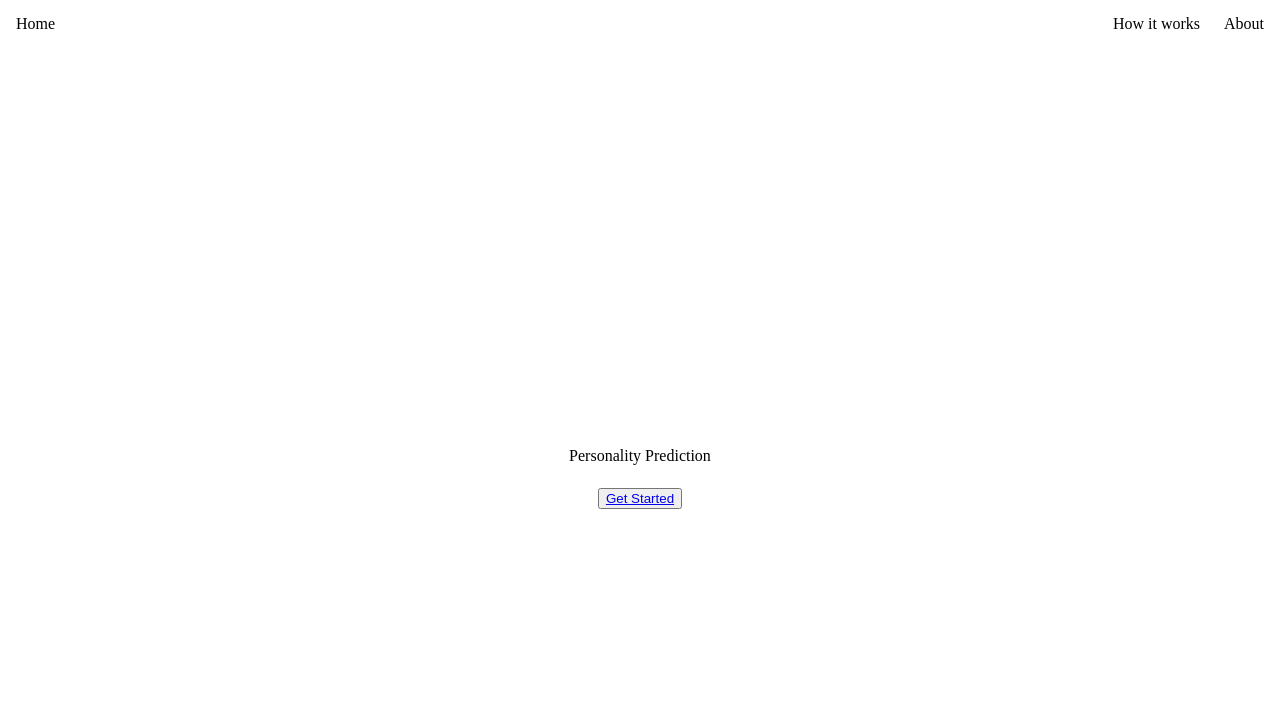
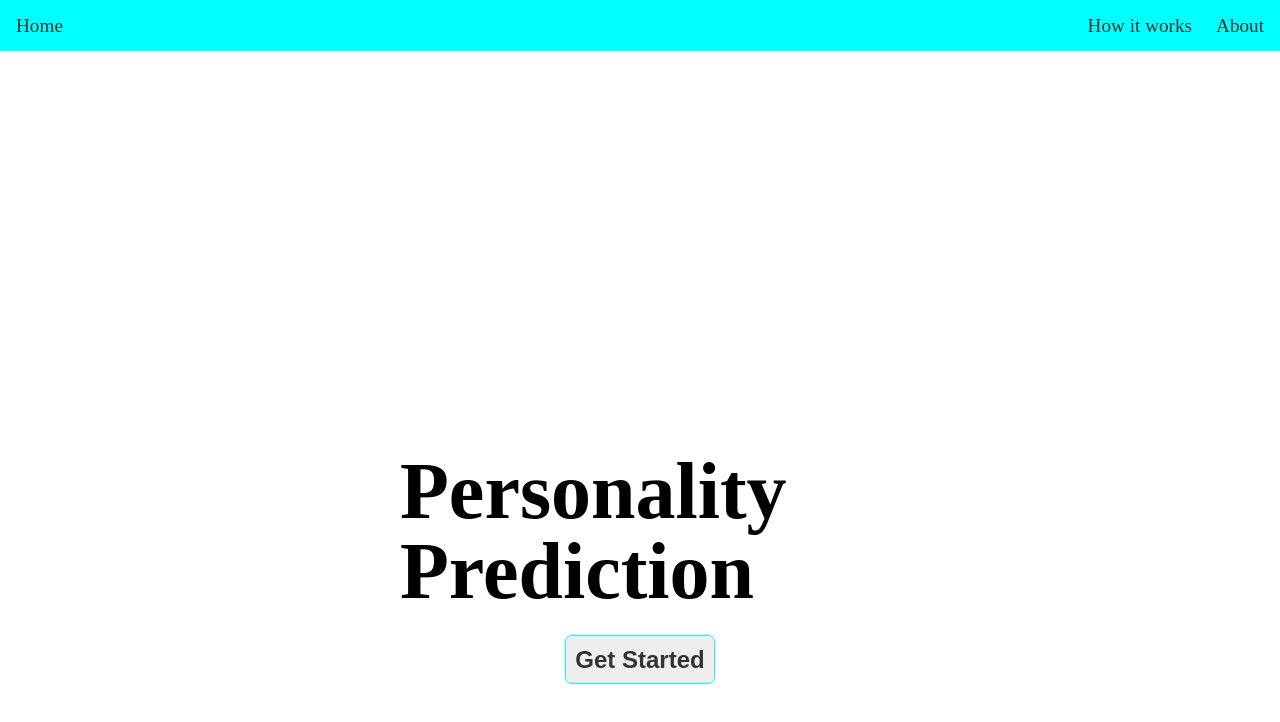
Before and after one commit to Swapnil-Bhabal/Repos, a plain HTML site: page personality-prediction-project/index.html in a window 1280 px wide. Drawn offline with Linux system fonts and the light colour scheme.

Commit message:
Basic styling is added.

```diff
--- a/personality-prediction-project/index.html
+++ b/personality-prediction-project/index.html
@@ -12,9 +12,9 @@
     <header>
         <nav>
             <ul>
-                <li class="home">Home</li>
-                <li class="work">How it works</li>
-                <li class="about">About</li>
+                <li class="home"><a href="index.html">Home</a></li>
+                <li class="work"><a href="#">How it works</a></li>
+                <li class="about"><a href="#">About</a></li>
             </ul>
         </nav>
     </header>
@@ -22,8 +22,7 @@
         <div class="personality-pred">
             Personality Prediction
         </div>
-        <button><a href="./personality/information.html">Get Started</a></button>
+        <a href="./personality/information.html" class="button">Get Started</a>
     </main>
-
 </body>
 </html>
--- a/personality-prediction-project/style.css
+++ b/personality-prediction-project/style.css
@@ -6,6 +6,8 @@
 
 nav {
    padding: 1rem;
+   background-color: aqua;
+   font-size: 1.2rem;
 }
 ul {
     display: flex;
@@ -19,6 +21,34 @@ ul li {
     flex: 1;
 }
 
+.button {
+    font: bold 1.5rem Arial;
+    text-decoration: none;
+    background-color: #EEEEEE;
+    color: #333333;
+    padding: 0.6rem;
+    border: 1px solid aqua;
+    border-radius: 0.4rem;
+}
+
+.button:hover {
+    color: white;
+    background-color: black;
+}
+
+li a {
+    text-decoration: none;
+    color: #333333;
+}
+
+.home a:hover, .work a:hover, .about a:hover {
+    color: white;
+}
+
+.personality-pred {
+    font-size: 5rem;
+    font-weight: 600;
+}
 
 .index-page{
     display: flex;
@@ -26,7 +56,6 @@ ul li {
     align-items: center;
     justify-content: center;
     padding: 25rem;
-    text-align: center;
     gap: 1.5rem;
 }
 
```
Also changed, not shown: personality-prediction-project/personality/fifth-question.html (+1 -1 lines), personality-prediction-project/personality/first-question.html (+1 -1 lines), personality-prediction-project/personality/fourth-question.html (+1 -1 lines), personality-prediction-project/personality/information.html (+1 -1 lines), personality-prediction-project/personality/second-question.html (+1 -1 lines), personality-prediction-project/personality/third-question.html (+1 -1 lines).
